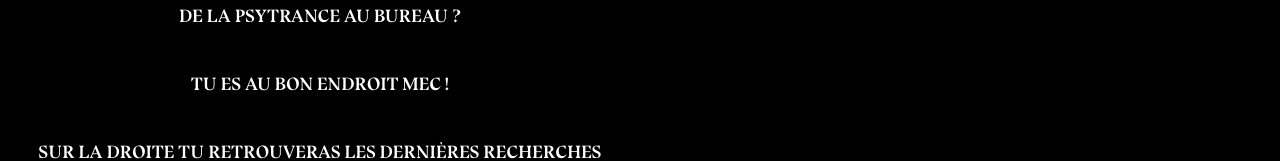
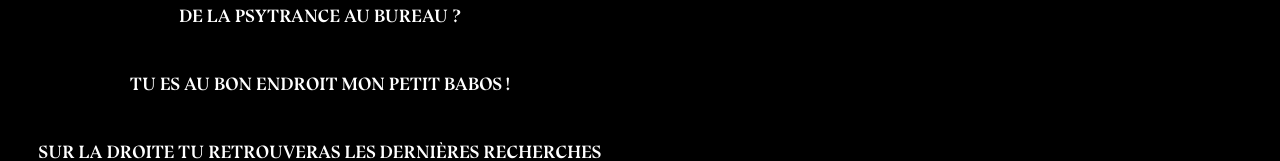
Before and after one commit to fralps/psytrance-seeker, a Svelte app: page / in a window 1280 px wide. Shown: the part 425-586 px from the top of the page. Built offline with nearby package versions, Linux system fonts and the light colour scheme; no server answers.

Commit message:
fix: styles, add one more search item + add licence to package.json

```diff
--- a/package.json
+++ b/package.json
@@ -1,6 +1,7 @@
 {
   "name": "psytrance-extension",
-  "version": "0.0.0",
+  "version": "0.0.1",
+  "license": "MIT",
   "scripts": {
     "dev": "vite",
     "build": "vite build",
--- a/src/components/youtube/Card.svelte
+++ b/src/components/youtube/Card.svelte
@@ -2,7 +2,7 @@
   export let video;
 </script>
 
-<section class="w-full text-white uppercase border-b-4 transition ease-in-out delay-150 bg-black hover:-translate-y-1 hover:scale-102 hover:bg-white duration-200 hover:text-black hover:border-b-4 rounded">
+<section class="w-full text-white uppercase border-b-4 transition ease-in-out delay-100 bg-black hover:-translate-y-1 hover:scale-102 hover:bg-white duration-200 hover:text-black hover:border-b-4 rounded">
   <div class="px-6 py-4">
     <div class="font-bold text-xl">{video.snippet.title.substring(65, 1)}</div>
   </div>
--- a/src/constants/searchList.js
+++ b/src/constants/searchList.js
@@ -9,5 +9,6 @@ export const searchList = [
   'acid psytrance',
   'psychedelic psytrance',
   'oriental psytrance',
-  'neo trance'
+  'neo trance',
+  'mushroom psytrance'
 ];
--- a/src/locales/en.json
+++ b/src/locales/en.json
@@ -3,7 +3,7 @@
   "page_title": "Did somebody say psytrance?",
   "page_description": [
     "It's Friday and you're wondering if it's time for some psytrance at the office?",
-    "You're at the right place dude!",
+    "You're at the right place my sweet hippie!",
     "On your right you will find the latest psytrance searches from Youtube 💃🏻"
   ],
   "page_footer": "Made in Lyon ❤️",
--- a/src/locales/fr.json
+++ b/src/locales/fr.json
@@ -3,7 +3,7 @@
   "page_title": "Quelqu'un a dit psytrance ?",
   "page_description": [
     "C'est vendredi et tu te demandes si c'est l'heure de passer de la psytrance au bureau ?" ,
-    "Tu es au bon endroit mec !",
+    "Tu es au bon endroit mon petit babos !",
     "Sur la droite tu retrouveras les dernières recherches Youtube en terme de psytrance 💃🏻"
   ],
   "page_footer": "Fait à Lyon ❤️",
```
Also changed, not shown: 1 other file (tests, documents, lock files or other folders).
